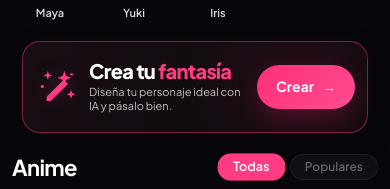
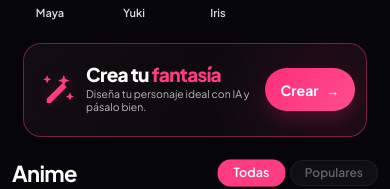
Before and after one commit to 3737631/luciaia, a Next.js app: page /luciaia/anime in a window 390 px wide. Shown: the part 485-674 px from the top of the page. Built offline with nearby package versions, Linux system fonts and the light colour scheme.

Commit message:
fix: mobile fantasy-creator compact 98px, dark bg, 48px SVG, 100px button

```diff
--- a/src/app/anime/page.tsx
+++ b/src/app/anime/page.tsx
@@ -137,13 +137,11 @@ export default function AnimePage() {
 
         <section className="fantasy-creator">
           <div className="fantasy-creator__wand" aria-hidden="true">
-            <svg viewBox="0 0 72 72" xmlns="http://www.w3.org/2000/svg" fill="none">
-              <path d="M19 52 47 24l7 7-28 28H19v-7Z" fill="currentColor" />
-              <path d="m45 18 3-8 3 8 8 3-8 3-3 8-3-8-8-3 8-3Z" fill="currentColor" />
-              <path d="m19 15 2-5 2 5 5 2-5 2-2 5-2-5-5-2 5-2Z" fill="currentColor" />
-              <path d="m57 46 2-5 2 5 5 2-5 2-2 5-2-5-5-2 5-2Z" fill="currentColor" />
-              <circle cx="12" cy="35" r="2.5" fill="currentColor" />
-              <circle cx="60" cy="15" r="2" fill="currentColor" />
+            <svg viewBox="0 0 48 48" xmlns="http://www.w3.org/2000/svg" fill="none">
+              <path d="M12 35.5 31.5 16l5 5L17 40.5h-5v-5Z" fill="currentColor" />
+              <path d="m31 11 2-5 2 5 5 2-5 2-2 5-2-5-5-2 5-2Z" fill="currentColor" />
+              <path d="m11 10 1.5-3.5L14 10l3.5 1.5L14 13l-1.5 3.5L11 13l-3.5-1.5L11 10Z" fill="currentColor" />
+              <path d="m39 31 1.5-3.5L42 31l3.5 1.5L42 34l-1.5 3.5L39 34l-3.5-1.5L39 31Z" fill="currentColor" />
             </svg>
           </div>
           <div className="fantasy-creator__copy">
--- a/src/app/chicos/page.tsx
+++ b/src/app/chicos/page.tsx
@@ -133,13 +133,11 @@ export default function ChicosPage() {
 
         <section className="fantasy-creator">
           <div className="fantasy-creator__wand" aria-hidden="true">
-            <svg viewBox="0 0 72 72" xmlns="http://www.w3.org/2000/svg" fill="none">
-              <path d="M19 52 47 24l7 7-28 28H19v-7Z" fill="currentColor" />
-              <path d="m45 18 3-8 3 8 8 3-8 3-3 8-3-8-8-3 8-3Z" fill="currentColor" />
-              <path d="m19 15 2-5 2 5 5 2-5 2-2 5-2-5-5-2 5-2Z" fill="currentColor" />
-              <path d="m57 46 2-5 2 5 5 2-5 2-2 5-2-5-5-2 5-2Z" fill="currentColor" />
-              <circle cx="12" cy="35" r="2.5" fill="currentColor" />
-              <circle cx="60" cy="15" r="2" fill="currentColor" />
+            <svg viewBox="0 0 48 48" xmlns="http://www.w3.org/2000/svg" fill="none">
+              <path d="M12 35.5 31.5 16l5 5L17 40.5h-5v-5Z" fill="currentColor" />
+              <path d="m31 11 2-5 2 5 5 2-5 2-2 5-2-5-5-2 5-2Z" fill="currentColor" />
+              <path d="m11 10 1.5-3.5L14 10l3.5 1.5L14 13l-1.5 3.5L11 13l-3.5-1.5L11 10Z" fill="currentColor" />
+              <path d="m39 31 1.5-3.5L42 31l3.5 1.5L42 34l-1.5 3.5L39 34l-3.5-1.5L39 31Z" fill="currentColor" />
             </svg>
           </div>
           <div className="fantasy-creator__copy">
--- a/src/app/girls/page.tsx
+++ b/src/app/girls/page.tsx
@@ -140,13 +140,11 @@ export default function GirlsPage() {
 
         <section className="fantasy-creator">
           <div className="fantasy-creator__wand" aria-hidden="true">
-            <svg viewBox="0 0 72 72" xmlns="http://www.w3.org/2000/svg" fill="none">
-              <path d="M19 52 47 24l7 7-28 28H19v-7Z" fill="currentColor" />
-              <path d="m45 18 3-8 3 8 8 3-8 3-3 8-3-8-8-3 8-3Z" fill="currentColor" />
-              <path d="m19 15 2-5 2 5 5 2-5 2-2 5-2-5-5-2 5-2Z" fill="currentColor" />
-              <path d="m57 46 2-5 2 5 5 2-5 2-2 5-2-5-5-2 5-2Z" fill="currentColor" />
-              <circle cx="12" cy="35" r="2.5" fill="currentColor" />
-              <circle cx="60" cy="15" r="2" fill="currentColor" />
+            <svg viewBox="0 0 48 48" xmlns="http://www.w3.org/2000/svg" fill="none">
+              <path d="M12 35.5 31.5 16l5 5L17 40.5h-5v-5Z" fill="currentColor" />
+              <path d="m31 11 2-5 2 5 5 2-5 2-2 5-2-5-5-2 5-2Z" fill="currentColor" />
+              <path d="m11 10 1.5-3.5L14 10l3.5 1.5L14 13l-1.5 3.5L11 13l-3.5-1.5L11 10Z" fill="currentColor" />
+              <path d="m39 31 1.5-3.5L42 31l3.5 1.5L42 34l-1.5 3.5L39 34l-3.5-1.5L39 31Z" fill="currentColor" />
             </svg>
           </div>
           <div className="fantasy-creator__copy">
--- a/src/app/globals.css
+++ b/src/app/globals.css
@@ -622,65 +622,80 @@ body {
 
 @media (max-width: 768px) {
   .fantasy-creator {
+    position: relative;
     display: grid;
-    grid-template-columns: 54px minmax(0, 1fr) 112px;
+    grid-template-columns: 48px minmax(0, 1fr) 100px;
     align-items: center;
-    gap: 10px;
+    column-gap: 12px;
 
-    width: calc(100% - 24px);
-    min-height: 96px;
-    margin: 14px auto 18px;
-    padding: 14px 16px;
+    width: calc(100% - 28px);
+    height: 98px;
+    min-height: 98px;
+    max-height: 98px;
+
+    margin: 16px auto 20px;
+    padding: 13px 14px;
 
     box-sizing: border-box;
     overflow: hidden;
 
-    border: 1px solid rgba(255, 55, 132, 0.46);
+    border: 1px solid rgba(255, 55, 132, 0.42);
     border-radius: 18px;
 
     background:
       radial-gradient(
-        circle at 82% 42%,
-        rgba(255, 45, 120, 0.1),
-        transparent 42%
+        circle at 88% 50%,
+        rgba(255, 47, 120, 0.09),
+        transparent 38%
       ),
       linear-gradient(
-        115deg,
-        rgba(25, 14, 21, 0.98),
-        rgba(10, 9, 12, 0.99)
+        110deg,
+        #120d11 0%,
+        #0c0a0d 58%,
+        #110a0f 100%
       );
 
     box-shadow:
-      0 10px 26px rgba(0, 0, 0, 0.26),
-      0 0 18px rgba(255, 45, 120, 0.05);
+      0 10px 26px rgba(0, 0, 0, 0.3),
+      0 0 14px rgba(255, 47, 120, 0.035);
   }
 
   .fantasy-creator__wand {
+    position: relative;
     display: grid;
     place-items: center;
-    width: 50px;
-    height: 50px;
+
+    width: 48px;
+    height: 48px;
+    min-width: 48px;
+
     color: #ff3b83;
+    overflow: visible;
+    z-index: 1;
   }
 
   .fantasy-creator__wand svg {
-    width: 48px;
-    height: 48px;
+    display: block;
+    width: 44px;
+    height: 44px;
     overflow: visible;
-    filter: drop-shadow(
-      0 0 8px rgba(255, 59, 131, 0.22)
-    );
+    transform: none;
+
+    filter:
+      drop-shadow(0 0 7px rgba(255, 59, 131, 0.2));
   }
 
   .fantasy-creator__copy {
+    position: relative;
     min-width: 0;
+    z-index: 2;
   }
 
   .fantasy-creator__copy h2 {
     margin: 0 0 4px;
+
     color: #fff;
-
-    font-size: clamp(21px, 5.6vw, 25px);
+    font-size: 21px;
     font-weight: 800;
     line-height: 1;
     letter-spacing: -0.035em;
@@ -694,75 +709,92 @@ body {
 
   .fantasy-creator__copy p {
     margin: 0;
-    color: rgba(255, 255, 255, 0.74);
+    max-width: 100%;
 
-    font-size: clamp(11.5px, 3.15vw, 14px);
-    line-height: 1.3;
-
-    white-space: normal;
-    overflow: visible;
+    color: rgba(255, 255, 255, 0.72);
+    font-size: 11.5px;
+    line-height: 1.28;
+    font-weight: 400;
 
     display: block;
+    overflow: visible;
+    white-space: normal;
+    text-overflow: clip;
+
     -webkit-line-clamp: unset;
     -webkit-box-orient: unset;
-    text-overflow: clip;
   }
 
   .fantasy-creator__button {
     display: inline-flex;
     align-items: center;
     justify-content: center;
-    gap: 8px;
+    gap: 7px;
 
-    width: 112px;
-    min-width: 112px;
-    min-height: 48px;
-    padding: 10px 14px;
+    width: 100px;
+    min-width: 100px;
+    height: 46px;
+    min-height: 46px;
 
+    padding: 0 12px;
     border: 0;
     border-radius: 999px;
 
     background:
       linear-gradient(135deg, #ff2f78, #ff4c91);
+
     color: #fff;
+    font: inherit;
+    font-size: 15px;
+    font-weight: 650;
+    line-height: 1;
+    white-space: nowrap;
 
-    font: inherit;
-    font-size: 16px;
-    font-weight: 650;
-    white-space: nowrap;
+    box-shadow:
+      0 8px 18px rgba(255, 47, 120, 0.18);
   }
 }
 
 @media (max-width: 390px) {
   .fantasy-creator {
-    grid-template-columns: 46px minmax(0, 1fr) 98px;
-    gap: 8px;
+    grid-template-columns: 42px minmax(0, 1fr) 90px;
+    column-gap: 9px;
 
-    width: calc(100% - 20px);
-    min-height: 92px;
-    padding: 12px 12px;
+    width: calc(100% - 22px);
+    height: 94px;
+    min-height: 94px;
+    max-height: 94px;
+
+    padding: 12px 11px;
   }
 
-  .fantasy-creator__wand,
+  .fantasy-creator__wand {
+    width: 42px;
+    height: 42px;
+    min-width: 42px;
+  }
+
   .fantasy-creator__wand svg {
-    width: 44px;
-    height: 44px;
+    width: 39px;
+    height: 39px;
   }
 
   .fantasy-creator__copy h2 {
-    font-size: 20px;
+    font-size: 19px;
   }
 
   .fantasy-creator__copy p {
-    font-size: 11px;
-    line-height: 1.25;
+    font-size: 10.5px;
+    line-height: 1.23;
   }
 
   .fantasy-creator__button {
-    width: 98px;
-    min-width: 98px;
-    min-height: 44px;
-    padding: 8px 10px;
+    width: 90px;
+    min-width: 90px;
+    height: 43px;
+    min-height: 43px;
+
+    padding: 0 9px;
     font-size: 14px;
   }
 }
```
